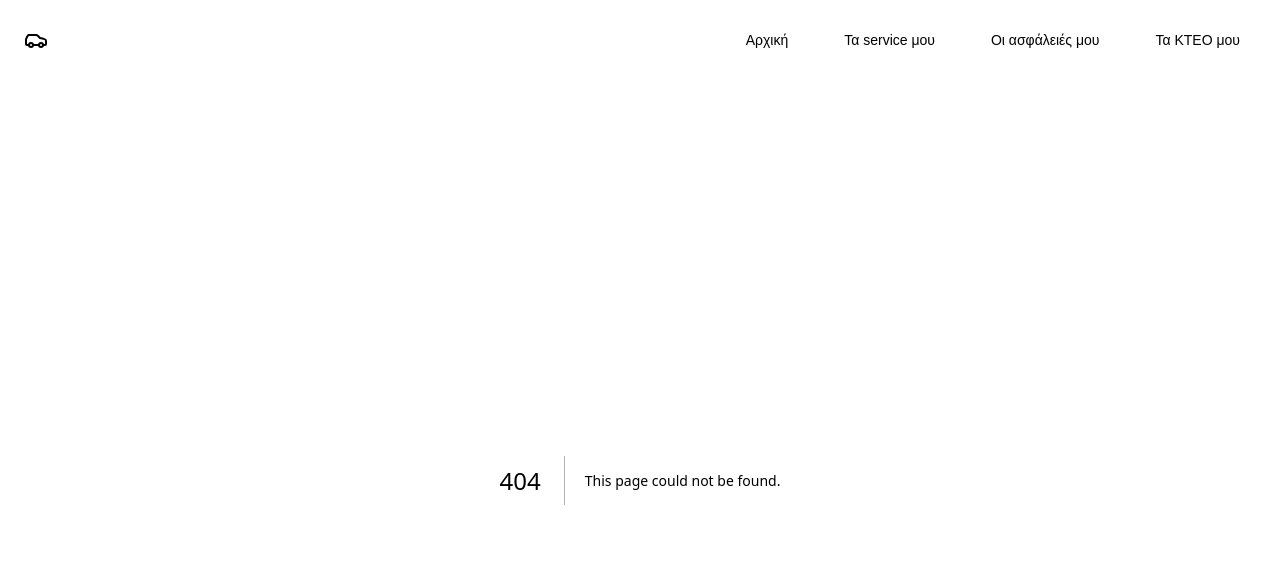
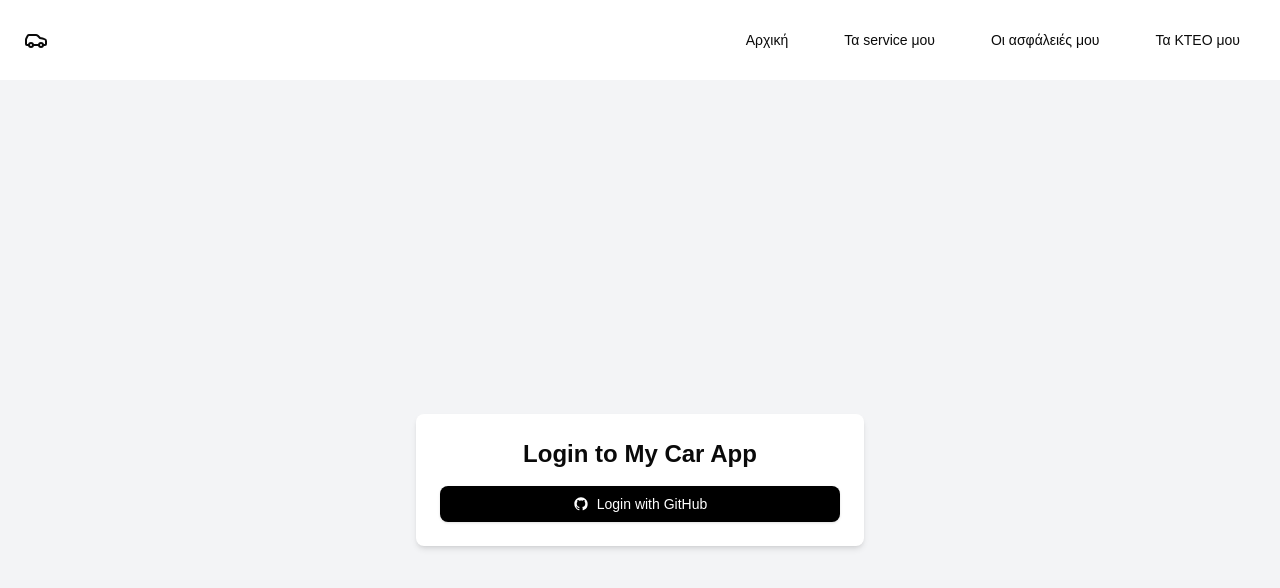
Before and after one commit to gianniszisakis/my_car_frontend, a Next.js app: page /login in a window 1280 px wide. Before the commit this address had no page. Shown: the top 588 px of the page. Built offline with nearby package versions, Linux system fonts and the light colour scheme.

Commit message:
feat: Create Login page.

```diff
--- /dev/null
+++ b/app/login/page.tsx
@@ -0,0 +1,5 @@
+import LoginForm from "@/components/forms/login-form";
+
+export default function LoginPage() {
+  return <LoginForm />;
+}
--- /dev/null
+++ b/components/forms/login-form.tsx
@@ -0,0 +1,33 @@
+"use client";
+import { signIn } from "next-auth/react";
+import { Button } from "../ui/button";
+
+export default function LoginForm() {
+  return (
+    <div className="flex min-h-screen items-center justify-center bg-gray-100 p-4">
+      <div className="w-full max-w-md rounded-lg bg-white p-6 shadow-md">
+        <h2 className="mb-4 text-center text-2xl font-semibold">
+          Login to My Car App
+        </h2>
+        <Button
+          onClick={() => signIn("github", { callbackUrl: "/" })} //Initiates GitHub login
+          className="flex w-full items-center justify-center gap-2 rounded-lg bg-black px-4 py-2 text-white transition hover:bg-gray-900"
+        >
+          <svg
+            className="h-5 w-5"
+            viewBox="0 0 24 24"
+            fill="currentColor"
+            xmlns="http://www.w3.org/2000/svg"
+          >
+            <path
+              fillRule="evenodd"
+              clipRule="evenodd"
+              d="M12 2C6.477 2 2 6.477 2 12c0 4.418 2.865 8.167 6.839 9.49.5.092.682-.217.682-.482 0-.237-.009-.868-.013-1.704-2.782.604-3.369-1.34-3.369-1.34-.455-1.157-1.11-1.465-1.11-1.465-.907-.62.069-.608.069-.608 1.003.07 1.53 1.03 1.53 1.03.892 1.529 2.341 1.088 2.91.832.092-.646.35-1.088.636-1.34-2.22-.252-4.555-1.112-4.555-4.946 0-1.092.39-1.986 1.03-2.682-.103-.253-.447-1.268.097-2.64 0 0 .84-.269 2.75 1.025A9.564 9.564 0 0 1 12 6.84c.85.004 1.707.114 2.506.334 1.91-1.294 2.748-1.025 2.748-1.025.546 1.372.202 2.387.1 2.64.64.696 1.03 1.59 1.03 2.682 0 3.844-2.339 4.69-4.567 4.938.36.309.678.919.678 1.852 0 1.336-.012 2.415-.012 2.743 0 .268.18.58.688.481A10.002 10.002 0 0 0 22 12c0-5.523-4.477-10-10-10Z"
+            />
+          </svg>
+          Login with GitHub
+        </Button>
+      </div>
+    </div>
+  );
+}
```
